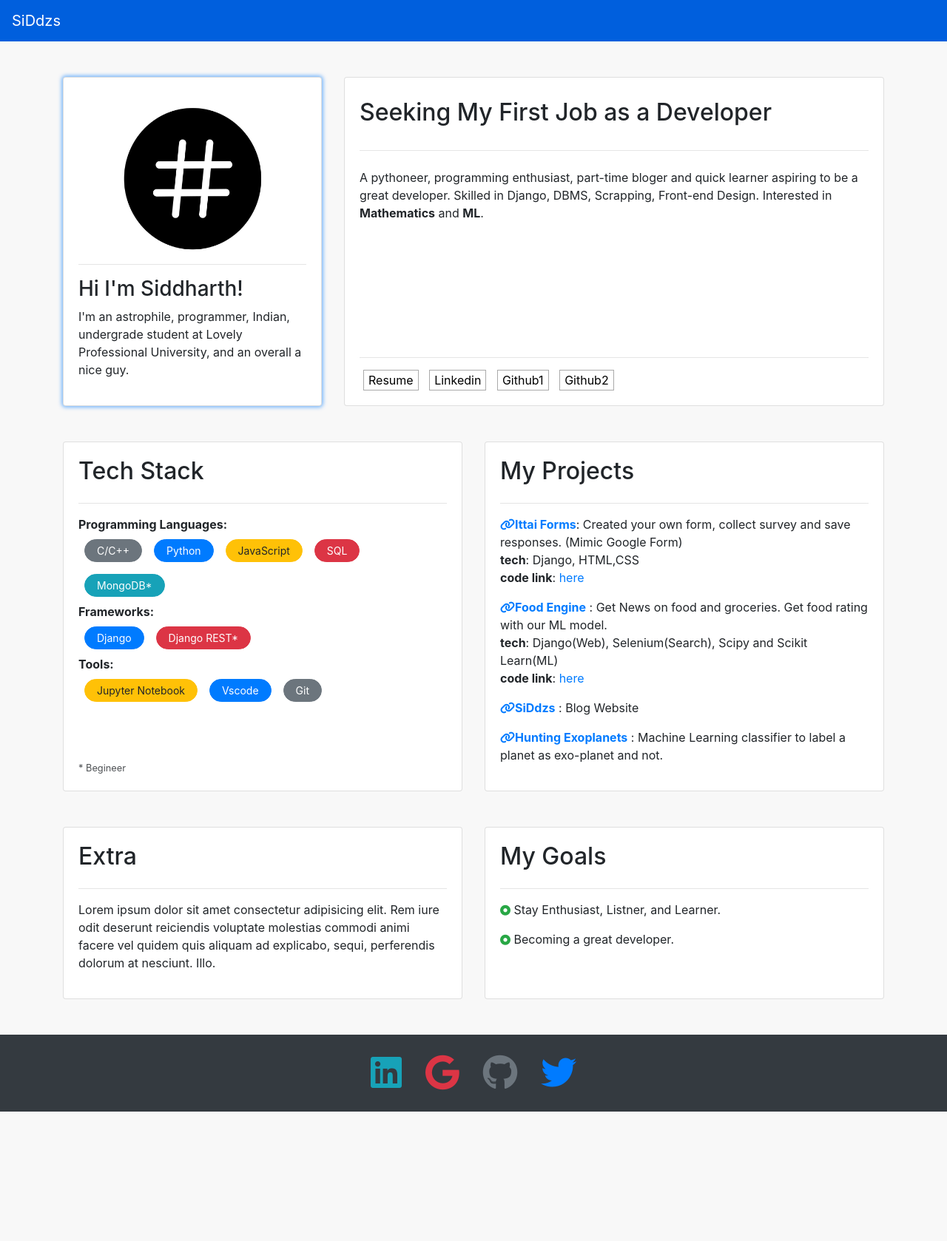
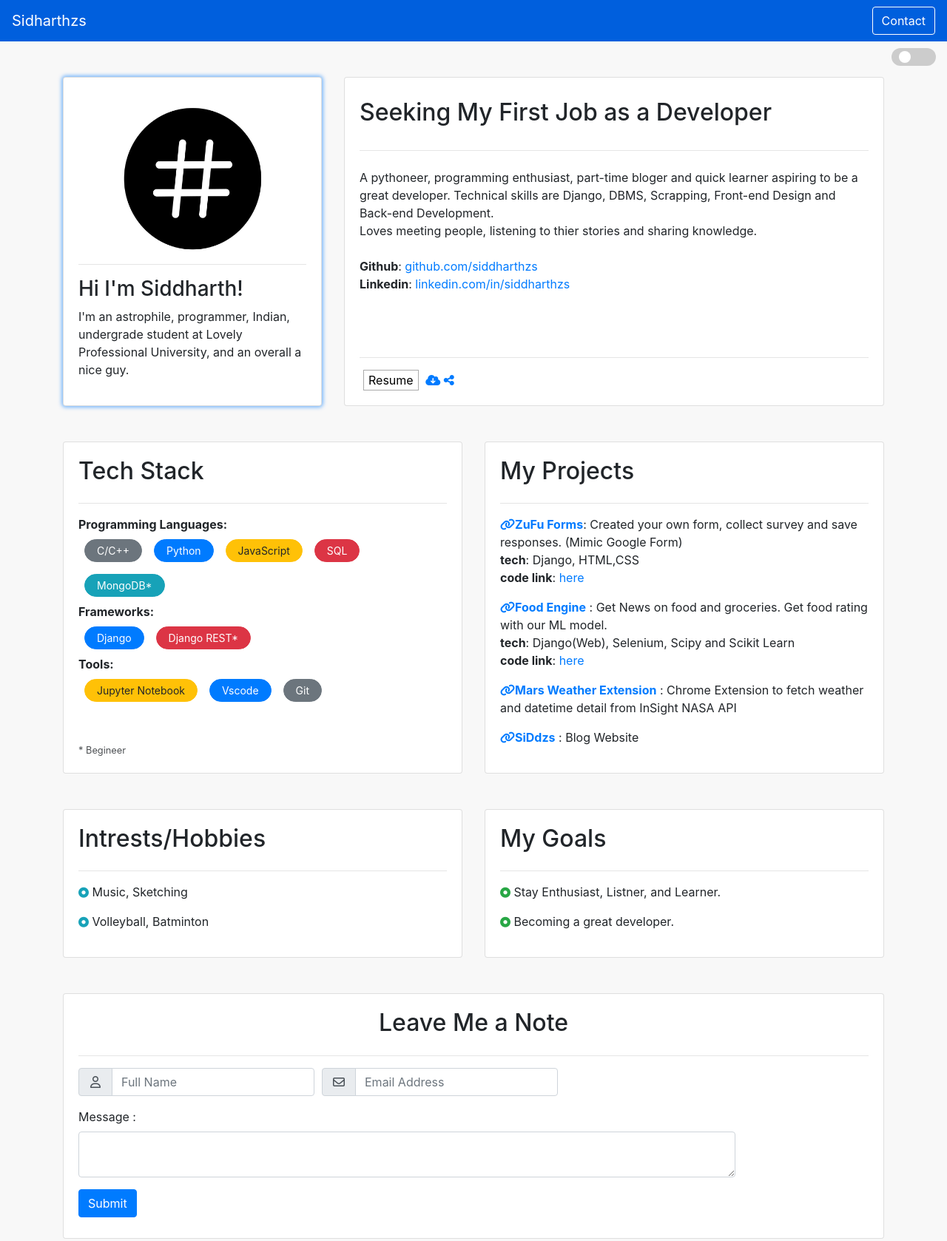
Before and after one commit to siddharthzs/siddharthzs.github.io, a plain HTML site: page index.html in a window 1280 px wide. Shown: the top 1678 px of the page at 74% size. Before the commit the page ends 1503 px from the top, so only its background shows below. Drawn offline with nearby package versions, Linux system fonts and the light colour scheme.

Commit message:
added theme and contact

```diff
--- a/index.html
+++ b/index.html
@@ -66,6 +66,75 @@
         margin-bottom: 0;
     }
 
+    .contact-title{
+        display: flex;
+        justify-content: center;
+    }
+
+/* Slider CSS ======================================*/
+.switch {
+  position: absolute;
+  display: inline-block;
+  top: 65px;
+  right:15px;
+  width: 60px;
+  height: 24px;
+}
+
+.switch input {
+  opacity: 0;
+  width: 0;
+  height: 0;
+}
+
+.slider {
+  position: absolute;
+  cursor: pointer;
+  top: 0;
+  left: 0;
+  right: 0;
+  bottom: 0;
+  background-color: #ccc;
+  -webkit-transition: .4s;
+  transition: .4s;
+}
+
+.slider:before {
+  position: absolute;
+  content: "";
+  height: 16px;
+  width: 16px;
+  left: 10px;
+  bottom: 4px;
+  background-color: white;
+  -webkit-transition: .4s;
+  transition: .4s;
+}
+
+.switch input:checked + .slider {
+  background-color: #2196F3;
+}
+
+.switch input:focus + .slider {
+  box-shadow: 0 0 1px #2196F3;
+}
+
+.switch input:checked + .slider:before {
+  -webkit-transform: translateX(26px);
+  -ms-transform: translateX(26px);
+  transform: translateX(26px);
+}
+
+/* Rounded sliders */
+.slider.round {
+  border-radius: 34px;
+}
+
+.slider.round:before {
+  border-radius: 50%;
+}
+
+/* Slider CSS edn ====================== */
     @media (max-width:400px) {
         .social-profile span{
             font-size: 1.5rem;
@@ -79,14 +148,18 @@
 
   <body>
     <nav class="navbar navbar-expand-lg navbar-dar" style="background-color: #005fdd;">
-            <a class="navbar-brand text-white" href="#">SiDdzs</a>
-            <!-- <div class="ml-auto">
+            <a class="navbar-brand text-white" href="#">Sidharthzs</a>
+            <div class="ml-auto">
+                <!-- <i class="fa fa-adjust bg-white" aria-hidden="false"></i> -->
+                <!-- <i class="fa fa-adjust" aria-hidden="true"></i> -->
                 <button class="btn btn-outline-dark text-white border-white">Contact</button>
-            </div> -->
-
+            </div>
     </nav>
 
-
+    <label class="switch">
+        <input type="checkbox" onclick="theme_change()">
+        <span class="slider round"></span>
+    </label>
 
 
 
@@ -95,7 +168,7 @@
             <div class="col-md-4 my-2 my-md-0">
                 <div class="profile card card-body h-100">
                     <div class="profile-img-box mt-3" style="display: flex;align-items: center;justify-content: center;">
-                        <img class="" src="static/whitehashtag.jpg" alt="pro-img" style="width: 200px; height: 200px;">
+                        <img src="static/whitehashtag.jpg" alt="pro-img" style="width: 200px; height: 200px;" class="rounded-circle">
                     </div>
                     <hr>
                     <header class="profile-content">
@@ -115,10 +188,13 @@
                     <div class="summary-content my-2">
                         <p>
                             A pythoneer, programming enthusiast, part-time bloger and quick learner aspiring to be a great developer.
-                            Skilled in Django, DBMS, Scrapping, Front-end Design. Interested in <strong>Mathematics</strong> and <strong>ML</strong>. <br>
-                            <!-- Non-technical skills are sketching and writing.
-                            I love meeting people and listening to thier story. -->
+                            Technical skills are Django, DBMS, Scrapping, Front-end Design and Back-end Development.<br>
+                             <!-- Non-technical skills are sketching and writing. -->
+                            Loves meeting people, listening to thier stories and sharing knowledge.
                             <br><br>
+                            <strong>Github</strong>: <a href="https://www.github.com/siddharthzs">github.com/siddharthzs</a> <br>
+                            <strong>Linkedin</strong>: <a href="https://www.linkedin.com/in/siddharthzs">linkedin.com/in/siddharthzs</a> <br>
+
 
                            <!-- <strong>Languages</strong> :English, Hindi<br> -->
                            <!-- <strong>Learning</strong> :Django REST, MongoDB -->
@@ -128,9 +204,12 @@
                     <div class="pro-files mt-auto"">
                         <hr>
                         <button type="button" class="link-button"  data-toggle="modal" data-target=".resume-pdf-lg">Resume</button>
-                        <button type="button" class="link-button"><a href="https://www.linkedin.com/in/siddharthzs">Linkedin</a></button>
+                        <i class="fa fa-cloud-download" aria-hidden="true" onclick="downloadcv()" style="color: #007bff;cursor: pointer;"></i>
+                        <i class="fa fa-share-alt" aria-hidden="true" onclick="copylink()" style="color: #007bff;cursor: pointer;"></i>
+
+                        <!-- <button type="button" class="link-button"><a href="https://www.linkedin.com/in/siddharthzs">Linkedin</a></button>
                         <button type="button" class="link-button"><a href="https://github.com/siddharthzs">Github1</a></button>
-                        <button type="button" class="link-button"><a href="https://github.com/siddharthzs654">Github2</a></button>
+                        <button type="button" class="link-button"><a href="https://github.com/siddharthzs654">Github2</a></button> -->
 
                     </div>
 
@@ -188,17 +267,17 @@
                     <hr>
                     <div class="techstack-content">
 
-                        <p><a href="https://ittai.herokuapp.com"><i class="fas fa-link" ></i><strong>Ittai Forms</strong></a>: Created your own form, collect survey and save responses. (Mimic Google Form)<br>
+                        <p><a href="https://ittai.herokuapp.com"><i class="fas fa-link" ></i><strong>ZuFu Forms</strong></a>: Created your own form, collect survey and save responses. (Mimic Google Form)<br>
                         <strong>tech</strong>: Django, HTML,CSS<br>
                         <strong>code link</strong>: <a href="https://github.com/siddharthzs/virtusa-hacathon">here</a>
 
                         </p>
                         <p><a href="https://youtu.be/k44FSrPv2Bc?t=20"><i class="fas fa-link" ></i><strong>Food Engine</strong></a> : Get News on food and groceries. Get food rating with our ML model. <br>
-                        <strong>tech</strong>: Django(Web), Selenium(Search), Scipy and Scikit Learn(ML)<br>
+                        <strong>tech</strong>: Django(Web), Selenium, Scipy and Scikit Learn<br>
                         <strong>code link</strong>: <a href="https://github.com/yashsony/autumn_hack">here</a>
                         </p>
+                        <p><a href="https://www.github.com/siddharthzs/mars-weather-chrome-extension"><i class="fas fa-link" ></i><strong>Mars Weather Extension</strong></a> : Chrome Extension to fetch weather and datetime detail from InSight NASA API</p>
                         <p><a href="https://siddharthzs.herokuapp.com"><i class="fas fa-link" ></i><strong>SiDdzs</strong></a> : Blog Website</p>
-                        <p><a href=""><i class="fas fa-link" ></i><strong>Hunting Exoplanets</strong></a> : Machine Learning classifier to label a planet as exo-planet and not. </p>
 
                     </div>
                  </div>
@@ -208,11 +287,13 @@
             <div class="col-md-6 my-2 my-md-0">
                 <div class="learn card card-body h-100">
                     <div class="learn-title">
-                        <h2>Extra</h2>
+                        <h2>Intrests/Hobbies</h2>
                     </div>
                     <hr>
                     <div class="learn-content">
-                        <p>Lorem ipsum dolor sit amet consectetur adipisicing elit. Rem iure odit deserunt reiciendis voluptate molestias commodi animi facere vel quidem quis aliquam ad explicabo, sequi, perferendis dolorum at nesciunt. Illo.</p>
+                        <p><i class="fas fa-dot-circle text-info" style="font-size: 14px;"></i> Music, Sketching</p>
+                        <p><i class="fas fa-dot-circle text-info" style="font-size: 14px;"></i> Volleyball, Batminton</p>
+
                     </div>
                 </div>
 
@@ -230,6 +311,49 @@
                     </div>
                 </div>
 
+            </div>
+        </div>
+        <div class="row my-2 my-md-5">
+            <div class="col-md-12 my-2 my-md-0">
+                <div class="contact card card-body h-100">
+                    <div class="contact-title">
+                        <h2>Leave Me a Note</h2>
+                    </div>
+                    <hr>
+                    <div class="contact-content">
+                        <form>
+                            <div class="form-row align-items-center">
+                              <div class="col-auto">
+                                <label class="sr-only" for="inlineFormInputGroup">FullName</label>
+                                <div class="input-group mb-2">
+                                    <div class="input-group-prepend">
+                                    <div class="input-group-text"><i class="fa fa-user-o fa-fw"></i></div>
+                                    </div>
+                                    <input type="text" class="form-control" id="inlineFormInputGroup" placeholder="Full Name">
+                                </div>
+                              </div>
+                              <div class="col-auto">
+                                <label class="sr-only" for="inlineFormInputGroup">EmailId</label>
+                                <div class="input-group mb-2">
+                                  <div class="input-group-prepend">
+                                    <div class="input-group-text"><i class="fa fa-envelope-o fa-fw"></i></div>
+                                  </div>
+                                  <input type="text" class="form-control" id="inlineFormInputGroup" placeholder="Email Address">
+                                </div>
+                              </div>
+                              <div class="col-10 mt-2">
+                                <label for="inputMessage">Message :</label>
+                                <div class="input-group mb-2 w-100">
+                                    <textarea  id="inputMessage" class="form-control" aria-describedby="MessageHelpBlock" width="100%"></textarea>
+                                </div>
+                              </div>
+                              <div class="col-10 mt-2">
+                                <button type="submit" class="btn btn-primary mb-2">Submit</button>
+                              </div>
+                            </div>
+                        </form>
+                    </div>
+                </div>
             </div>
         </div>
     </div>
@@ -269,6 +393,10 @@
                     <li>&nbsp;</li>
                     <li>&nbsp;</li>
                     <li>&nbsp;</li>
+                    FullName
+                    EmailId
+                    Message
+                    send
 
 
                 </ul>
@@ -285,12 +413,15 @@
     <script>
 
         $('.card').hover(function(){
+            $(this).css('border','1px solid rgba(255,255,255,.5)');
             $(this).css({"box-shadow": "0 0 5px 2px rgba(0,123,255,.5)"});
 
             if($(this)[0] != $('.profile')[0]){
                 $('.profile').css({"box-shadow": "none"});
+                $(this).css('border','none');
             }
         },function(){
+            $(this).css('border','1px solid rgba(255,255,255,.5)');
             $(this).css({"box-shadow": "none"});
             $('.profile').css({"box-shadow": "0 0 5px 2px rgba(0,123,255,.5)"});
 
@@ -313,5 +444,40 @@
 </div>
 
 
+<script>
+var odd = 0;
+    function theme_change(){
+        if(odd == 0){
+            $('body').css('background-color','#191919');
+            $('.card').css('background-color','#111');
+            $('body').css('color','#ffffff');
+            $('.link-button').css('color','white');
+            $('hr').css('background-color','#ccc');
+            $('.card').css('border','1px solid rgba(255,255,255,.5)');
+            $('.profile').css({"box-shadow": "0 0 5px 2px rgba(0,123,255,.5)"});
+
+
+            odd=1;
+
+        }
+        else{
+            odd=0;
+            $('body').css('background-color','#f8f8f8');
+            $('.card').css('background-color','#fff');
+            $('body').css('color','#000');
+            $('.link-button').css('color','#000');
+            $('hr').css('background-color','white');
+            $('.card').css('border','none');
+
+
+
+
+
+        }
+
+
+    }
+</script>
+
 </body>
 </html>
```
